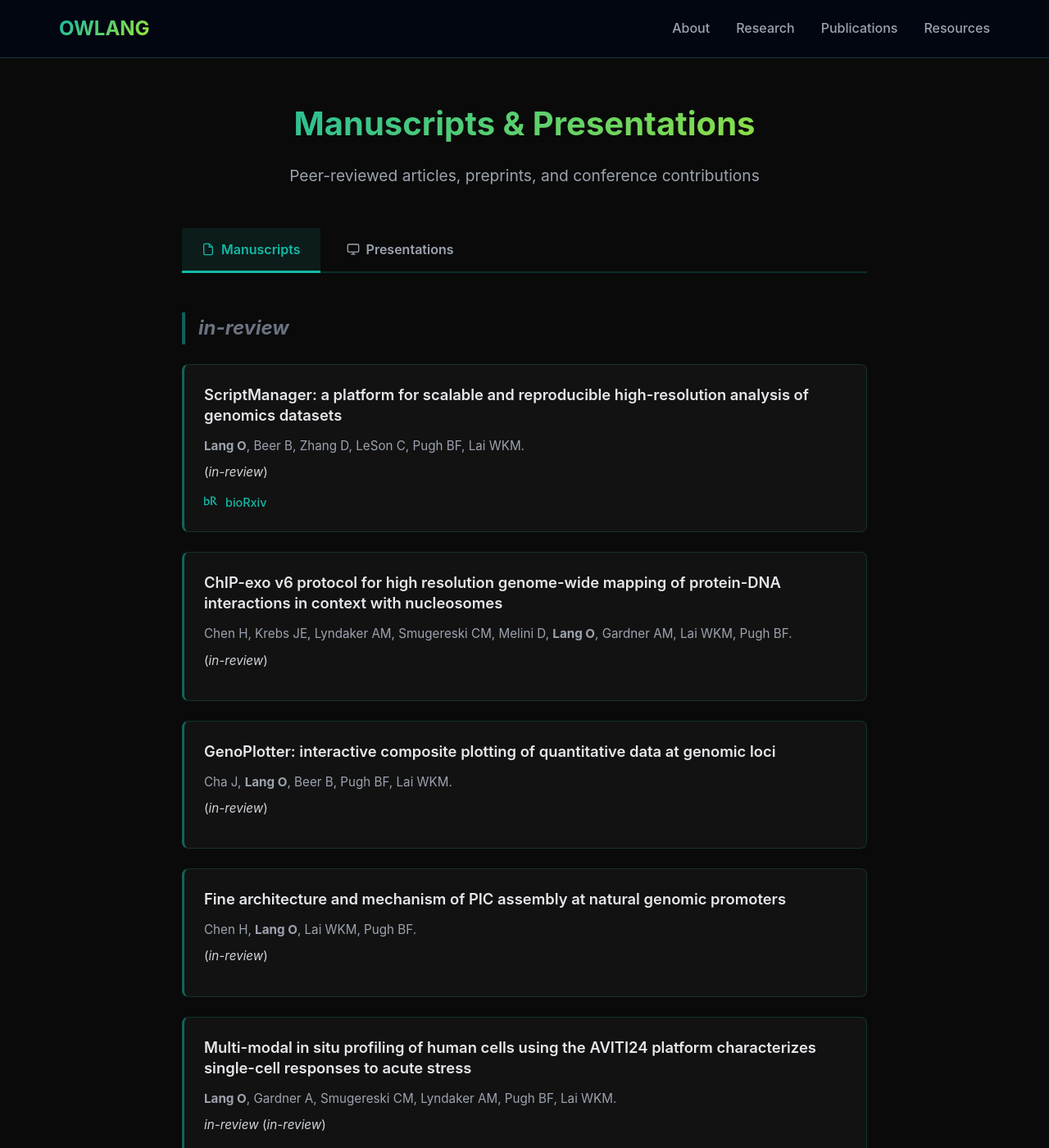
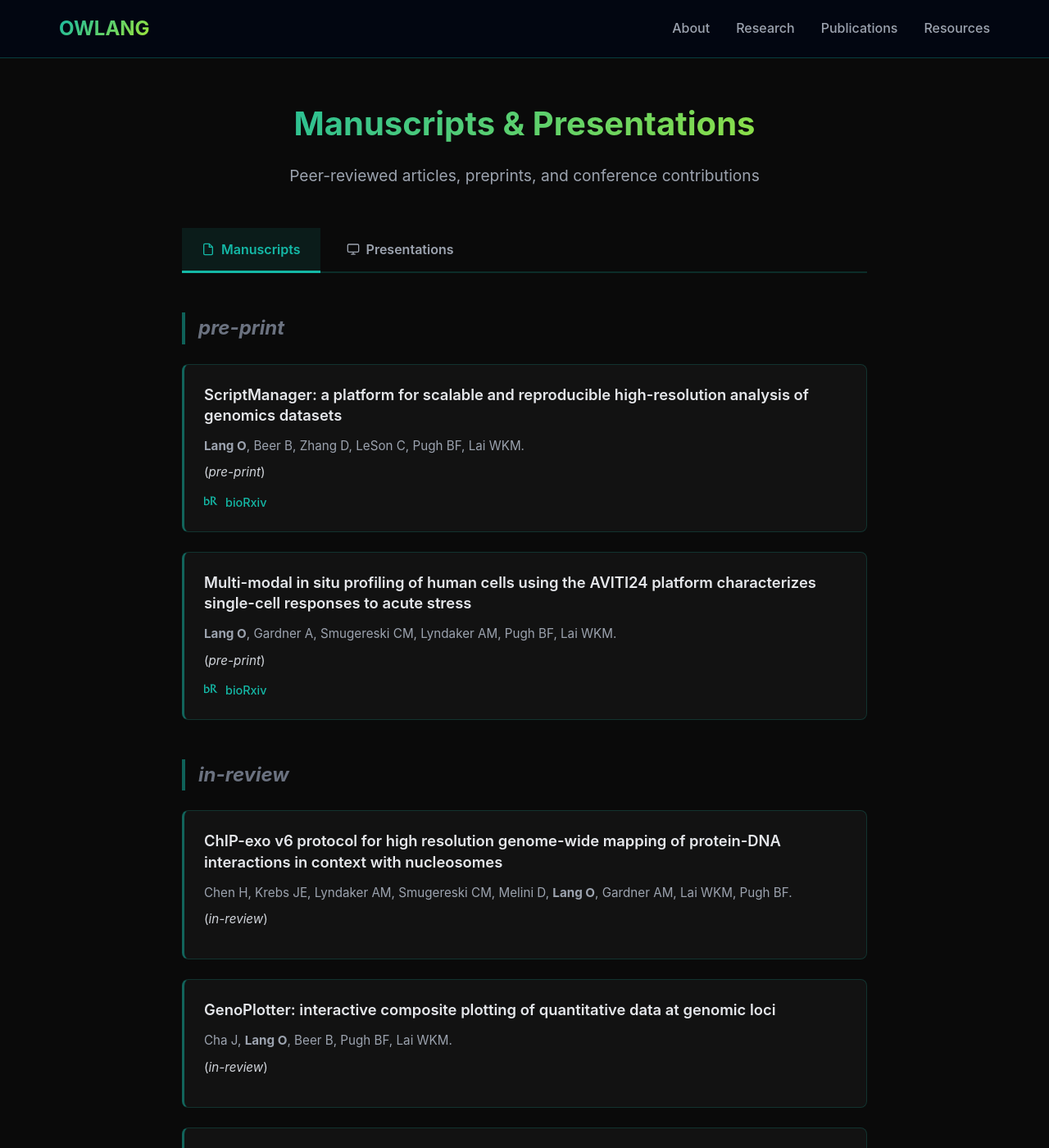
Before and after one commit to owlang/owlang.github.io, a Jekyll site: the page built from publications.html, in a window 1280 px wide and 1400 px high. Shown: the whole window at 82% size. Built offline with Jekyll 4.4.1, drawn with Linux system fonts in a browser that asks for light colours; nearby versions of some CDN libraries.

Commit message:
separate pre-print from in-review

```diff
--- a/_data/manuscripts.yml
+++ b/_data/manuscripts.yml
@@ -10,9 +10,9 @@
 
 # ^^^^^^^^^^^^^^  in-prep  ^^^^^^^^^^^^^^
 - authors: <b>Lang O</b>, Gardner A, Smugereski CM, Lyndaker AM, Pugh BF, Lai WKM.
-  year: <em>in-review</em>
+  year: <em>pre-print</em>
   title: "Multi-modal in situ profiling of human cells using the AVITI24 platform characterizes single-cell responses to acute stress"
-  journal: <em>in-review</em>
+  journal:
   toupdate-href:
   toupdate-doi:
   status: "in-review"
@@ -42,7 +42,7 @@
   status: "in-review"
 - title: "ScriptManager: a platform for scalable and reproducible high-resolution analysis of genomics datasets"
   authors: "<b>Lang O</b>, Beer B, Zhang D, LeSon C, Pugh BF, Lai WKM."
-  year: <em>in-review</em>
+  year: <em>pre-print</em>
   journal:
   toupdate-href:
   toupdate-doi:
```
